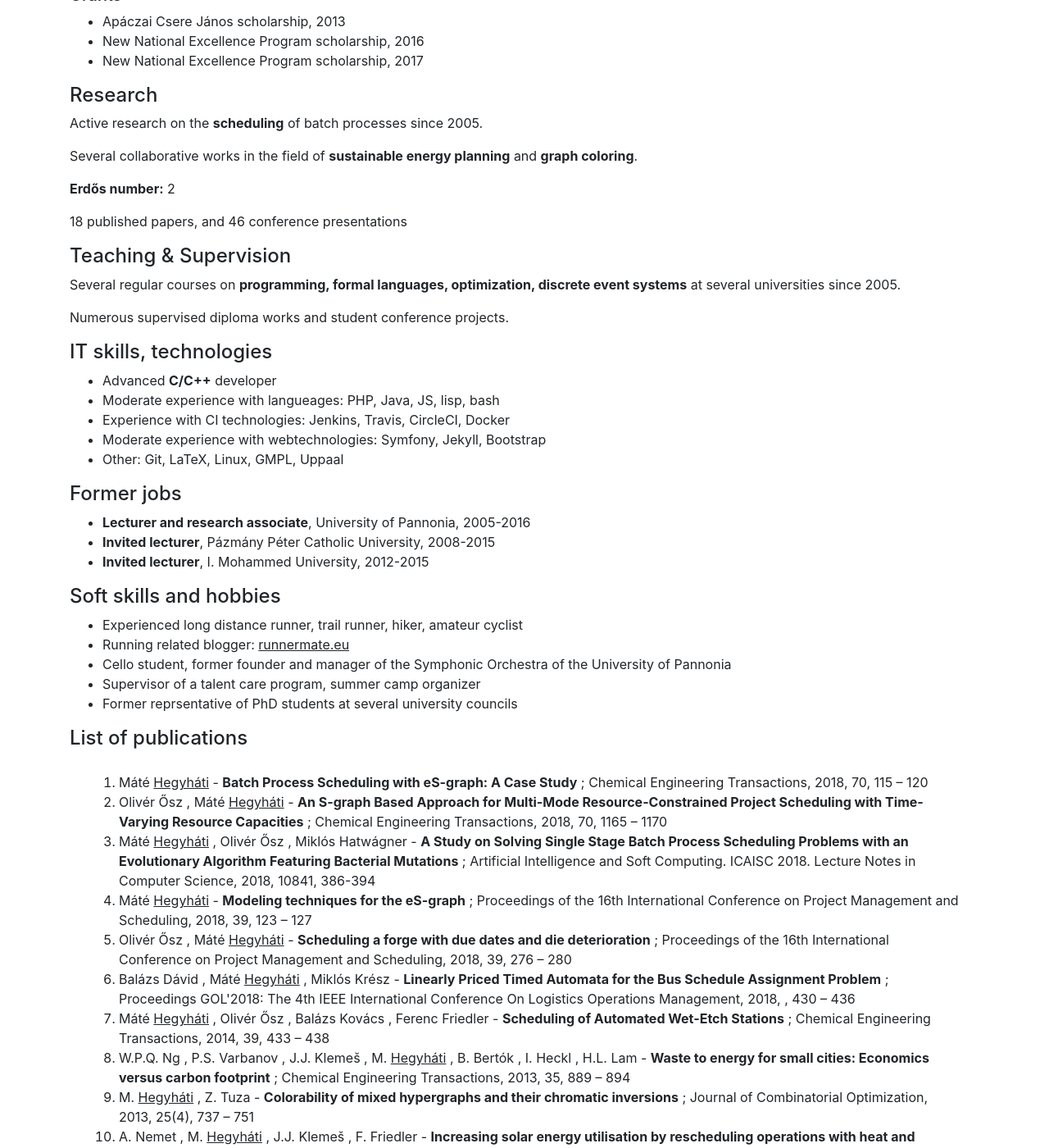
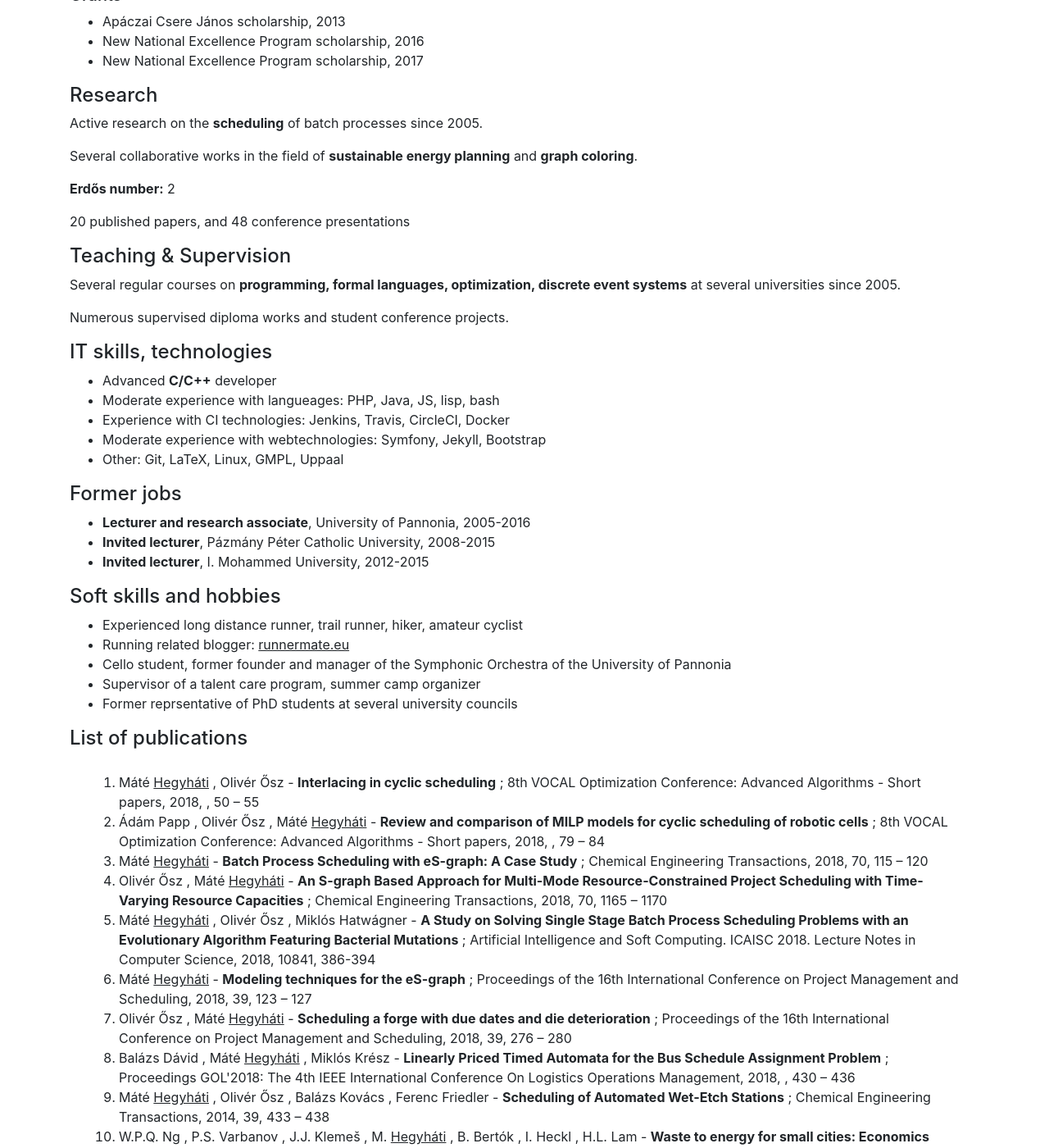
Before and after one commit to hegyhati/hegyhati.github.io, a Jekyll site: the page built from cv_single_printable.html, in a window 1280 px wide and 1400 px high, scrolled down 759 px. Shown: the whole window at 82% size. Built offline with Jekyll 4.4.1, drawn with Linux system fonts in a browser that asks for light colours; some of the changed text lies outside the part shown.

Commit message:
VOCAL 2018

```diff
--- a/_data/articles.json
+++ b/_data/articles.json
@@ -1,4 +1,50 @@
 [
+    {
+        "id": "Hegyhati2018c",
+        "type": "incollection",
+        "title": "Interlacing in cyclic scheduling",
+        "author":
+        [
+
+            {
+                "family": "Hegyháti",
+                "given": "Máté"
+            },
+            {
+                "family": "Ősz",
+                "given": "Olivér"
+            }
+        ],
+        "journal": "8th VOCAL Optimization Conference: Advanced Algorithms - Short papers",
+        "year": "2018",
+        "pages": "50 – 55",
+        "ISBN": "978-963-308-346-8"
+    },
+    {
+        "id": "Papp2018",
+        "type": "incollection",
+        "title": "Review and comparison of MILP models for cyclic scheduling of robotic cells",
+        "author":
+        [
+            {
+                "family": "Papp",
+                "given": "Ádám"
+            },
+            {
+                "family": "Ősz",
+                "given": "Olivér"
+            },
+
+            {
+                "family": "Hegyháti",
+                "given": "Máté"
+            }
+        ],
+        "journal": "8th VOCAL Optimization Conference: Advanced Algorithms - Short papers",
+        "year": "2018",
+        "pages": "79 – 84",
+        "ISBN": "978-963-308-346-8"
+    },
     {
         "id": "Hegyhati2018b",
         "type": "article",
--- a/_data/presentations.json
+++ b/_data/presentations.json
@@ -1,7 +1,29 @@
 [
 
     {
-        "author": "Merrouni A. A., M. Hegyhati",
+        "author": "Hegyhati, M, O. Ősz",
+        "title": "Interlacing in cyclic scheduling",
+        "conference": "8th VOCAL Optimization Conference: Advanced Algorithms",
+        "conferenceshort": "VOCAL 2018",
+        "city": "Esztergom",
+        "country": "Hungary",
+        "date": "Dec 10-12",
+        "year": "2018",
+        "type": ["oral","international"]
+    },
+    {
+        "author": "Papp, Á., O. Ősz, M. Hegyhati",
+        "title": "Review and comparison of MILP models for cyclic scheduling of robotic cells",
+        "conference": "8th VOCAL Optimization Conference: Advanced Algorithms",
+        "conferenceshort": "VOCAL 2018",
+        "city": "Esztergom",
+        "country": "Hungary",
+        "date": "Dec 10-12",
+        "year": "2018",
+        "type": ["oral","international","collaborator"]
+    },
+    {
+        "author": "Merrouni, A. A., M. Hegyhati",
         "title": "Recent developments on the soiling simulation of solar power plants",
         "conferenceshort": "2nd SPIL",
         "conference": "Sustainable Process Integration Laboratory Scientific Conference",
@@ -132,6 +154,7 @@
         "author": "Hegyhati, M., Z. Nemes",
         "title": "S-graph based reactive scheduling",
         "conferenceshort": "VOCAL 2016",
+        "conference": "7th VOCAL Optimization Conference: Advanced Algorithms",
         "city": "Esztergom",
         "country": "Hungary",
         "date": "December 12-15",
@@ -142,6 +165,7 @@
         "author": "Osz, O., M. Hegyhati M.",
         "title": "A novel combinatorial approach for the resource-constrained scheduling problem",
         "conferenceshort": "VOCAL 2016",
+        "conference": "7th VOCAL Optimization Conference: Advanced Algorithms",
         "city": "Esztergom",
         "country": "Hungary",
         "date": "December 12-15",
@@ -152,6 +176,7 @@
         "author": "Hegyhati, M.",
         "title": "A combinatorial modeling tool for event-based batch process scheduling: the eS-graph",
         "conferenceshort": "ASCONIKK & VOCAL 2014",
+        "conference": "6th VOCAL Optimization Conference: Advanced Algorithms",
         "city": "Veszprem",
         "country": "Hungary",
         "date": "December 14-17",
@@ -162,6 +187,7 @@
         "author": "Hegyhati, M., A. Eles",
         "title": "Generic software tool for the evaluation, comparison and ranking of methods for short-term batch process scheduling problems",
         "conferenceshort": "ASCONIKK & VOCAL 2014",
+        "conference": "6th VOCAL Optimization Conference: Advanced Algorithms",
         "city": "Veszprem",
         "country": "Hungary",
         "date": "December 14-17",
@@ -182,6 +208,7 @@
         "author": "Toth, B., M. Hegyhati",
         "title": "Handling Limited Wait and Zero Wait policies with the S­-graph framework",
         "conferenceshort": "ASCONIKK & VOCAL 2014",
+        "conference": "6th VOCAL Optimization Conference: Advanced Algorithms",
         "city": "Veszprem",
         "country": "Hungary",
         "date": "December 14-17",
@@ -232,6 +259,7 @@
         "author" : "Hegyháti, M., A. Szoldatics, O. Ősz, F. Friedler",
         "title": "Combinatorial Tool for Cyclic Scheduling of Batch Processes: S-graph Approach",
         "conferenceshort": "VOCAL 2012",
+        "conference": "5th VOCAL Optimization Conference: Advanced Algorithms",
         "city": "Veszprém",
         "country": "Hungary",
         "date" : "December 11-14",
@@ -242,6 +270,7 @@
         "author": "Éles A., B. Kovács, B. Tóth, M. Hegyháti",
         "title": "Empirical Analysis of Methods and Software Tools for Batch Process Scheduling",
         "conferenceshort": "VOCAL 2012",
+        "conference": "5th VOCAL Optimization Conference: Advanced Algorithms",
         "city": "Veszprém",
         "country": "Hungary",
         "date": "Dec 11-14",
@@ -343,6 +372,7 @@
         "author": "Holczinger, T. ,M. Hegyhati, F. Friedler",
         "title": "S-graph as an integrated modelling and optimization tool for the scheduling of industrial batch processes",
         "conferenceshort": "VOCAL 2010",
+        "conference": "4th VOCAL Optimization Conference: Advanced Algorithms",
         "city": "Veszprem",
         "country": "Hungary",
         "date": "December 13-15",
@@ -373,6 +403,7 @@
         "author": "Hegyhati, M., T. Majozi, T. Holczinger, F. Friedler",
         "title": "Practical feasibility of mathematical models in scheduling",
         "conferenceshort": "VOCAL 2008",
+        "conference": "3rd VOCAL Optimization Conference: Advanced Algorithms",
         "city": "Veszprem",
         "country": "Hungary",
         "date": "December 15-17",
@@ -454,6 +485,7 @@
         "author": "Holczinger, T.,T. Majozi, M. Hegyhati, F. Friedler",
         "title": "Using S-graph for Throughput Maximization in Multipurpose Batch Plants",
         "conferenceshort": "VOCAL 2006",
+        "conference": "2nd VOCAL Optimization Conference: Advanced Algorithms",
         "city": "Veszprem",
         "country": "Hungary",
         "date": "December 12-15",
```
